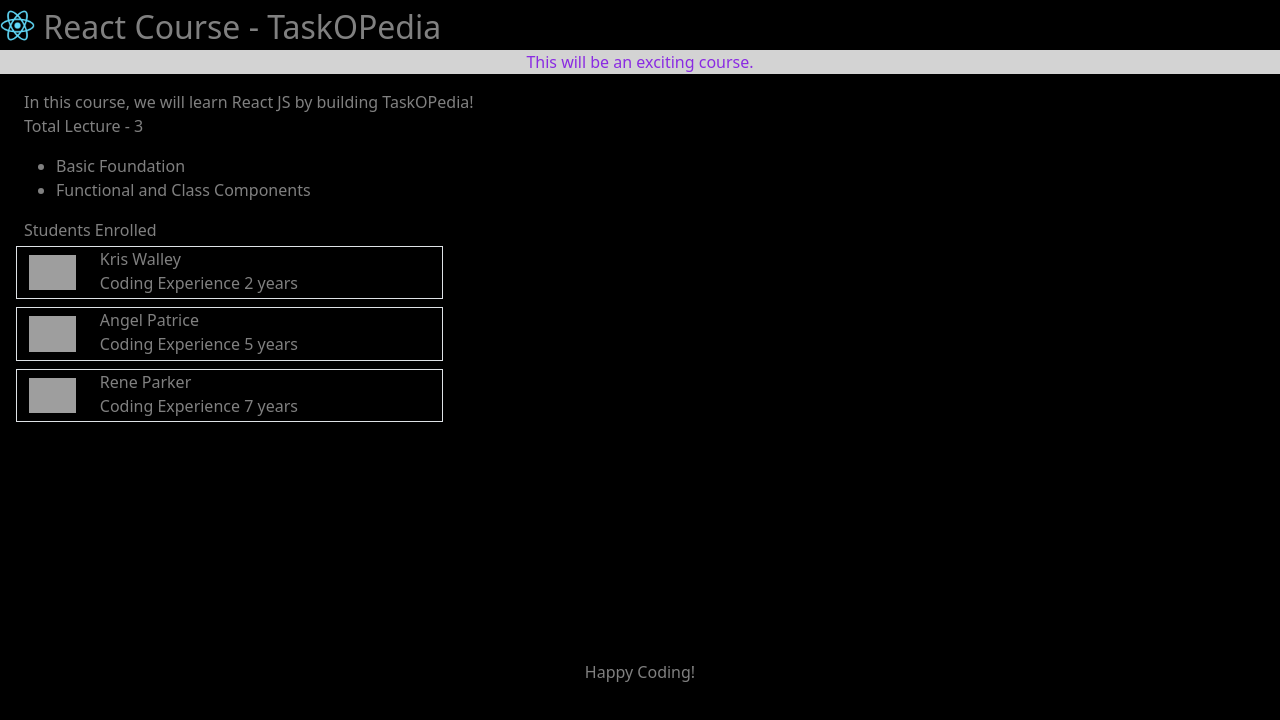
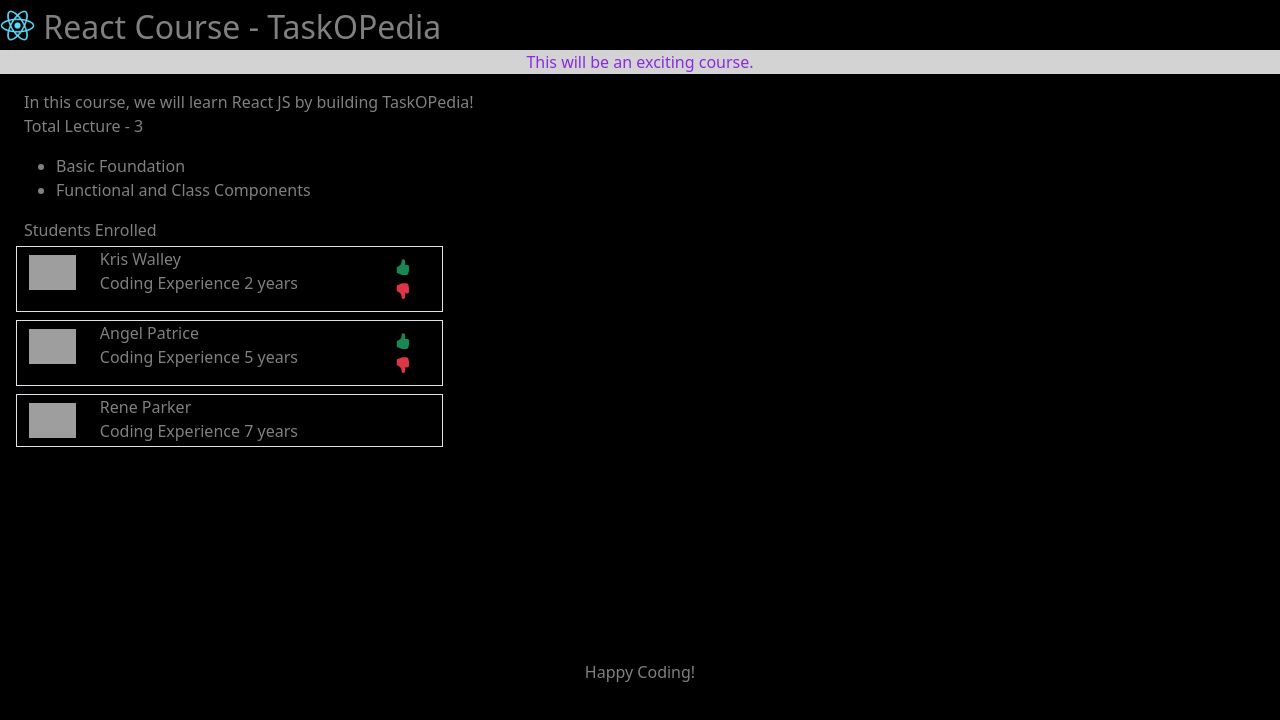
Before and after one commit to bhrugen/react_taskopedia, a React (Create React App) app: page / in a window 1280 px wide. Shown: the top 720 px of the page. Built offline with nearby package versions, Linux system fonts and the light colour scheme; grey boxes are pictures that could not be loaded.

Commit message:
Section 3 - Passing Component as Children

```diff
--- a/public/index.html
+++ b/public/index.html
@@ -8,7 +8,10 @@
       name="description"
       content="Web site created using create-react-app"
     />
-
+    <link
+      rel="stylesheet"
+      href="https://cdn.jsdelivr.net/npm/bootstrap-icons@1.9.1/font/bootstrap-icons.css"
+    />
     <link
       href="https://cdn.jsdelivr.net/npm/bootstrap@5.2.2/dist/css/bootstrap.min.css"
       rel="stylesheet"
--- a/src/MainBody.jsx
+++ b/src/MainBody.jsx
@@ -1,5 +1,5 @@
 import Student from "./Student";
-
+import StudentReview from "./StudentReview";
 function MainBody() {
   const whatWeWillLearn = "React JS";
   const lectureCount = 3;
@@ -23,12 +23,16 @@
         experience={2}
         name="Kris Walley"
         headshot="https://api.lorem.space/image/face?w=150&h=153"
-      />
+      >
+        <StudentReview />
+      </Student>
       <Student
         experience={5}
         name="Angel Patrice"
         headshot="https://api.lorem.space/image/face?w=150&h=151"
-      />
+      >
+        <StudentReview />
+      </Student>
       <Student
         experience={7}
         name="Rene Parker"
--- a/src/Student.jsx
+++ b/src/Student.jsx
@@ -5,11 +5,12 @@
         <div className="col-2">
           <img src={props.headshot} className="w-100 py-2"></img>
         </div>
-        <div className="col-10">
+        <div className="col-8">
           {props.name}
           <br />
           Coding Experience {props.experience} years
         </div>
+        <div className="col-2">{props.children}</div>
       </div>
     </div>
   );
--- /dev/null
+++ b/src/StudentReview.jsx
@@ -0,0 +1,14 @@
+export default function StudentReview() {
+  return (
+    <div className="p-2">
+      <i
+        class="bi bi-hand-thumbs-up-fill text-success p-1"
+        style={{ cursor: "pointer" }}
+      ></i>
+      <i
+        class="bi bi-hand-thumbs-down-fill text-danger p-1"
+        style={{ cursor: "pointer" }}
+      ></i>
+    </div>
+  );
+}
```
